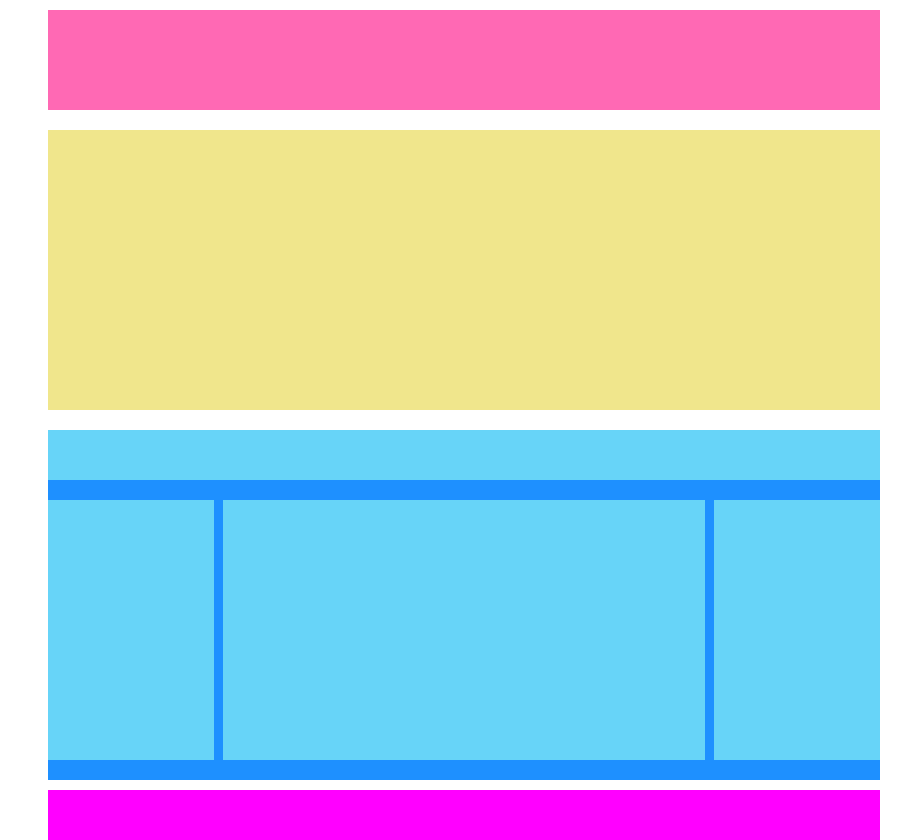
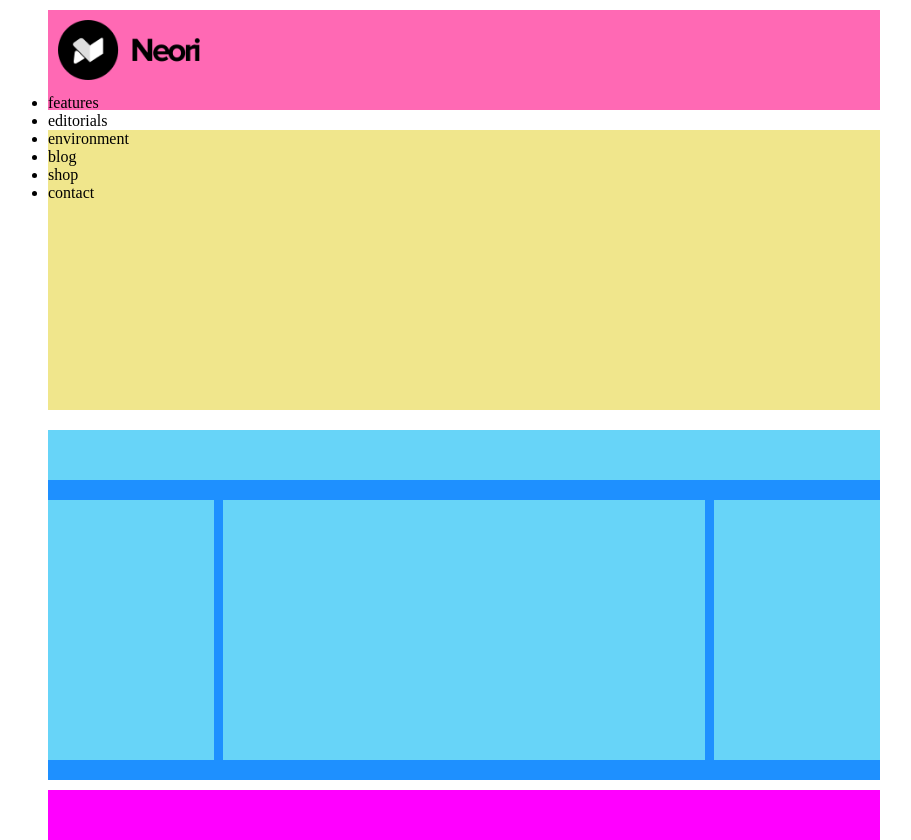
Before and after one commit to Jurypassa/htmlcss-wp, a plain HTML site: page index.html in a window 1280 px wide. Shown: the whole page, without its empty margins (176-1087 px from the left). Drawn offline with Linux system fonts and the light colour scheme.

Commit message:
ins logo e nav

```diff
--- a/css/style.css
+++ b/css/style.css
@@ -15,6 +15,15 @@
 
 .mg-20{
     margin-bottom: 20px;
+}
+
+#logo{
+    height: 60px;
+    margin: 10px;
+}
+
+#navigazione{
+    height: 40px;
 }
 
 .top{
--- a/index.html
+++ b/index.html
@@ -11,7 +11,20 @@
     <!-- inizio header -->
     <div class="container debug ">
         <header>
-            <div class="top mg-20"></div>
+            <div class="top mg-20">
+                <img  id="logo" src="img/logo.png" alt="Logo Neori">
+                <nav id="navigazione">
+                    <ul>
+                        <li><a href="#"></a>features</li>
+                        <li><a href="#"></a>editorials</li>
+                        <li><a href="#"></a>environment</li>
+                        <li><a href="#"></a>blog</li>
+                        <li><a href="#"></a>shop</li>
+                        <li><a href="#"></a>contact</li>
+                    </ul>
+                </nav>
+            </div>
+
             <div class="bottom mg-20"></div>
         </header>
         <!-- /header -->
```
